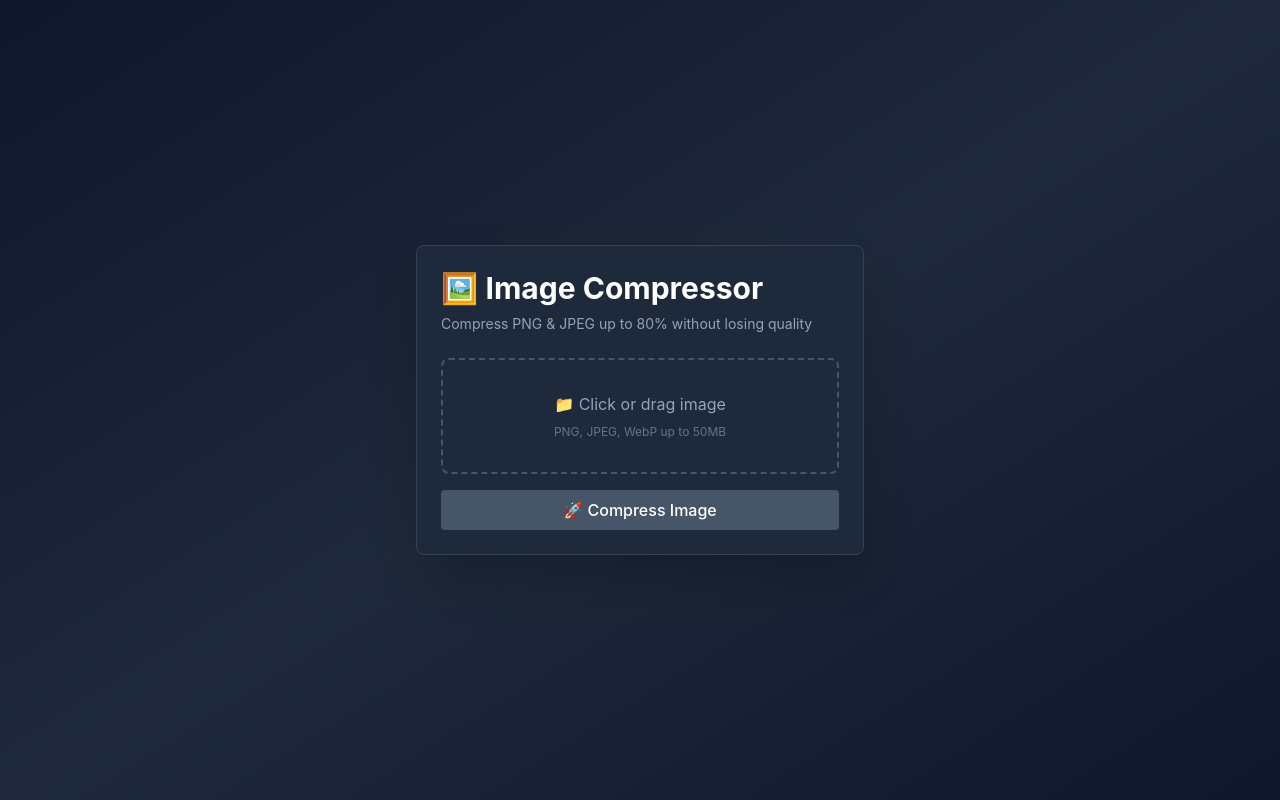
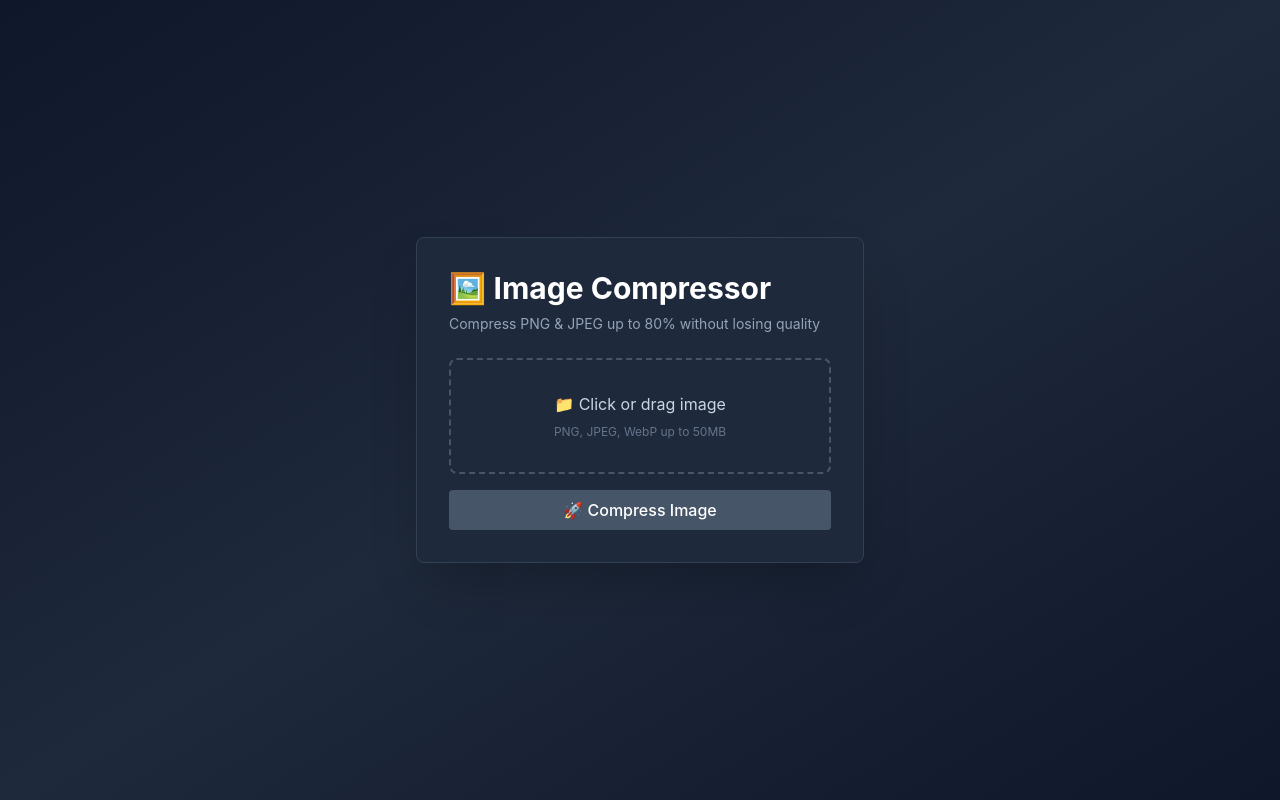
Before and after one commit to rakeshv02/image-compressor, a React (Vite) app: page / in a window 1280 px wide. Built offline with nearby package versions, Linux system fonts and the light colour scheme.

Commit message:
Update App.jsx

```diff
--- a/src/App.jsx
+++ b/src/App.jsx
@@ -72,18 +72,14 @@ export default function App() {
   return (
     <div className="min-h-screen bg-gradient-to-br from-slate-900 via-slate-800 to-slate-900 flex items-center justify-center p-4">
       <div className="w-full max-w-md">
-        <div className="bg-slate-800 rounded-lg shadow-2xl p-6 border border-slate-700">
+        <div className="bg-slate-800 rounded-lg shadow-2xl p-8 border border-slate-700">
           <div className="mb-6">
-            <h1 className="text-3xl font-bold text-white mb-2">
-              🖼️ Image Compressor
-            </h1>
-            <p className="text-slate-400 text-sm">
-              Compress PNG & JPEG up to 80% without losing quality
-            </p>
+            <h1 className="text-3xl font-bold text-white mb-2">🖼️ Image Compressor</h1>
+            <p className="text-slate-400 text-sm">Compress PNG & JPEG up to 80% without losing quality</p>
           </div>
 
           <div className="space-y-4">
-            <div className="border-2 border-dashed border-slate-600 rounded-lg p-8 text-center hover:border-blue-500 transition">
+            <div className="border-2 border-dashed border-slate-600 rounded-lg p-8 text-center hover:border-blue-500 transition cursor-pointer">
               <input
                 type="file"
                 accept="image/*"
@@ -91,28 +87,22 @@ export default function App() {
                 className="hidden"
                 id="image-input"
               />
-              <label htmlFor="image-input" className="cursor-pointer">
-                <p className="text-slate-400 mb-2">📁 Click or drag image</p>
+              <label htmlFor="image-input" className="cursor-pointer block">
+                <p className="text-slate-300 mb-2">📁 Click or drag image</p>
                 <p className="text-xs text-slate-500">PNG, JPEG, WebP up to 50MB</p>
               </label>
             </div>
 
             {originalImage && (
               <div className="bg-slate-700 p-3 rounded">
-                <p className="text-sm text-slate-300">
-                  📄 {originalImage.name}
-                </p>
-                <p className="text-xs text-slate-400">
-                  {(originalImage.size / 1024).toFixed(2)} KB
-                </p>
+                <p className="text-sm text-slate-300">📄 {originalImage.name}</p>
+                <p className="text-xs text-slate-400">{(originalImage.size / 1024).toFixed(2)} KB</p>
               </div>
             )}
 
             {originalImage && (
               <div>
-                <label className="block text-sm font-medium text-slate-300 mb-2">
-                  Quality: {quality}%
-                </label>
+                <label className="block text-sm font-medium text-slate-300 mb-2">Quality: {quality}%</label>
                 <input
                   type="range"
                   min="10"
@@ -133,7 +123,7 @@ export default function App() {
             </button>
 
             {stats && (
-              <div className="bg-slate-700 p-4 rounded border border-slate-600 space-y-2">
+              <div className="bg-blue-900 bg-opacity-30 p-4 rounded border border-blue-600 space-y-2">
                 <div className="flex justify-between text-sm">
                   <span className="text-slate-400">Original:</span>
                   <span className="text-white font-medium">{stats.original} KB</span>
```
